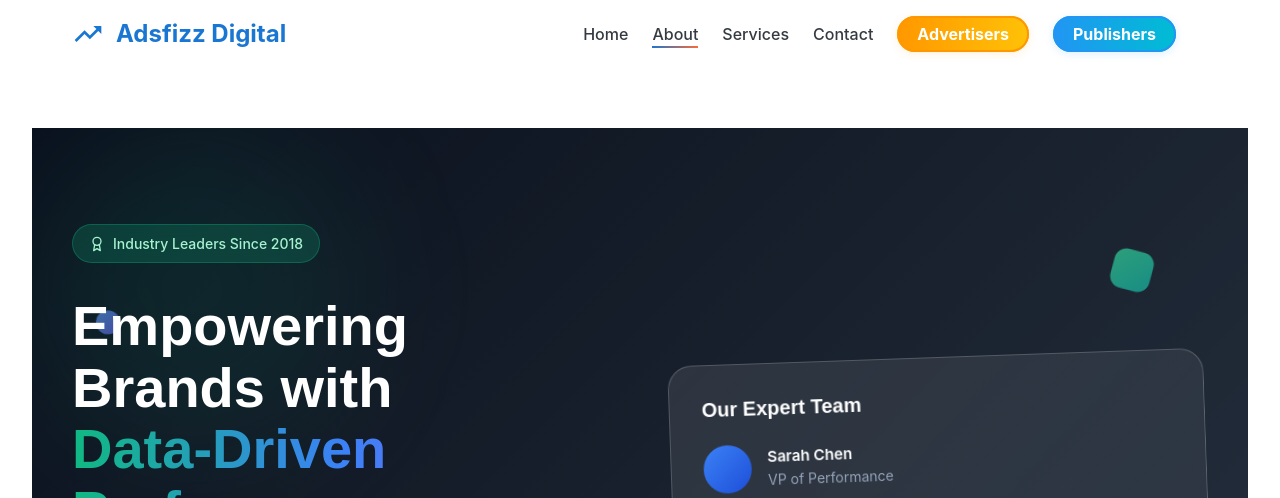
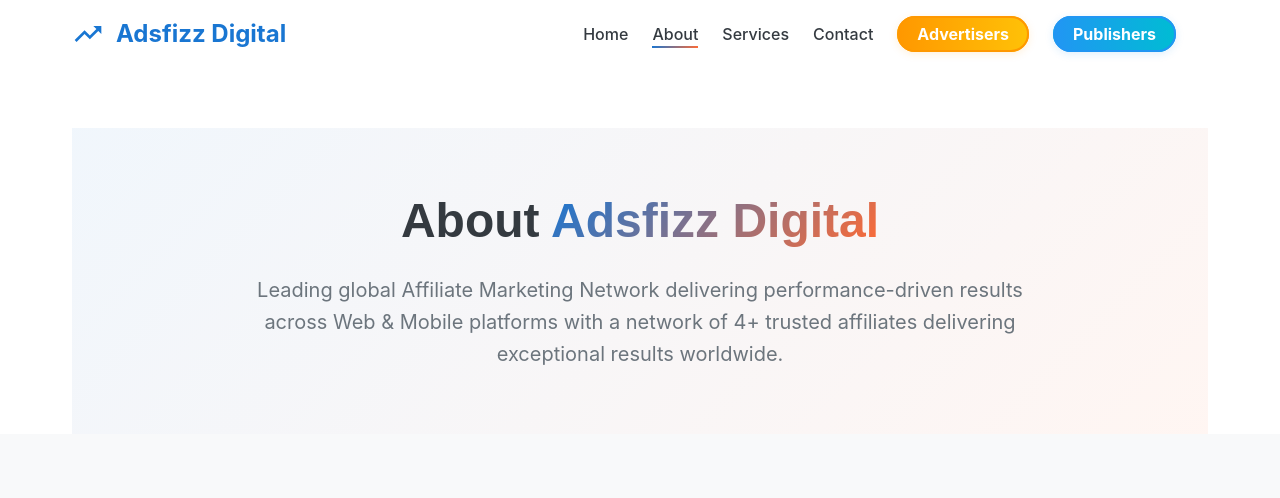
Before and after one commit to Vaibhavraj08/adsfizzwebsite, a React (Vite) app: page /about in a window 1280 px wide. Shown: the top 498 px of the page. Built offline with nearby package versions, Linux system fonts and the light colour scheme; grey boxes are pictures that could not be loaded.

Commit message:
fix style

```diff
--- a/src/components/common/Layout/Layout.styled.ts
+++ b/src/components/common/Layout/Layout.styled.ts
@@ -14,14 +14,9 @@
 
 export const PageContainer = styled.div`
   width: 100%;
-  max-width: 1400px;
+  max-width: 1200px;
   margin: 0 auto;
   padding: 0 ${theme.spacing.md};
-
-  @media (max-width: 768px) {
-    max-width: 100vw;
-    padding: 0 0.5rem;
-  }
 
   @media (min-width: ${theme.breakpoints.tablet}) {
     padding: 0 ${theme.spacing.xl};
--- a/src/pages/About/About.styled.ts
+++ b/src/pages/About/About.styled.ts
@@ -3,9 +3,45 @@
 import { fadeIn, slideInLeft } from '../../styles/animations';
 
 export const AboutContainer = styled.div`
-   padding: ${theme.spacing['2xl']} 0;
+  padding: ${theme.spacing['2xl']} 0;
 `;
 
+export const AboutHero = styled.section`
+  text-align: center;
+  padding: ${theme.spacing['3xl']} 0;
+  background: linear-gradient(135deg, ${theme.colors.primary.main}10, ${theme.colors.accent.main}10);
+  animation: ${fadeIn} 0.8s ease-out;
+
+  h1 {
+    font-size: ${theme.typography.fontSize['4xl']};
+    font-weight: ${theme.typography.fontWeight.bold};
+    color: ${theme.colors.neutral.dark};
+    margin-bottom: ${theme.spacing.lg};
+
+    @media (min-width: ${theme.breakpoints.tablet}) {
+      font-size: ${theme.typography.fontSize['5xl']};
+    }
+
+    .highlight {
+      background: linear-gradient(135deg, ${theme.colors.primary.main}, ${theme.colors.accent.main});
+      -webkit-background-clip: text;
+      -webkit-text-fill-color: transparent;
+      background-clip: text;
+    }
+  }
+
+  p {
+    font-size: ${theme.typography.fontSize.lg};
+    color: ${theme.colors.neutral.medium};
+    max-width: 800px;
+    margin: 0 auto;
+    line-height: ${theme.typography.lineHeight.relaxed};
+
+    @media (min-width: ${theme.breakpoints.tablet}) {
+      font-size: ${theme.typography.fontSize.xl};
+    }
+  }
+`;
 
 export const AboutSection = styled.section`
   padding: ${theme.spacing['3xl']} 0;
--- a/src/pages/About/About.tsx
+++ b/src/pages/About/About.tsx
@@ -3,9 +3,9 @@
 import { Layout, PageContainer } from '../../components/common/Layout';
 import { COMPANY_INFO } from '../../utils/constants';
 import { PUBLIC_IMAGES } from '../../utils/publicImages';
-import { AboutHero } from '../../components/about/Hero/AboutHero';
 import {
   AboutContainer,
+  AboutHero,
   AboutSection,
   SectionContent,
   TextContent,
@@ -20,7 +20,15 @@
     <Layout>
       <AboutContainer>
         <PageContainer>
-          <AboutHero />
+          <AboutHero>
+            <h1>
+              About <span className="highlight">{COMPANY_INFO.name}</span>
+            </h1>
+            <p>
+              {COMPANY_INFO.description} with a network of {COMPANY_INFO.specialties.length}+
+              trusted affiliates delivering exceptional results worldwide.
+            </p>
+          </AboutHero>
         </PageContainer>
 
         <AboutSection>
--- /dev/null
+++ b/src/pages/Services/Services.styles.ts
@@ -0,0 +1,88 @@
+import styled from 'styled-components';
+import { theme } from '../../styles/theme';
+import { Grid } from '../../styles/GlobalStyles';
+
+export const ServicesHeader = styled.div`
+  text-align: center;
+  margin-bottom: ${theme.spacing['4xl']};
+
+  h1 {
+    font-size: ${theme.typography.fontSize['4xl']};
+    margin-bottom: ${theme.spacing.lg};
+
+    @media (min-width: ${theme.breakpoints.tablet}) {
+      font-size: ${theme.typography.fontSize['5xl']};
+    }
+  }
+
+  p {
+    font-size: ${theme.typography.fontSize.lg};
+    color: ${theme.colors.neutral.medium};
+    max-width: 800px;
+    margin: 0 auto;
+  }
+`;
+
+export const StyledGrid = styled(Grid)`
+  grid-template-columns: 1fr;
+  gap: ${theme.spacing['2xl']};
+
+  @media (min-width: ${theme.breakpoints.tablet}) {
+    grid-template-columns: repeat(2, 1fr);
+  }
+
+  @media (min-width: ${theme.breakpoints.desktop}) {
+    grid-template-columns: repeat(2, 1fr);
+  }
+`;
+
+export const StyledCardContent = styled.div`
+  display: flex;
+  flex-direction: column;
+  gap: ${theme.spacing['2xl']};
+`;
+
+export const IconWrapper = styled.div`
+  padding: ${theme.spacing.xl};
+  border-radius: ${theme.borderRadius.lg};
+  background: linear-gradient(135deg, ${theme.colors.primary.light}20, ${theme.colors.accent.main}20);
+  display: flex;
+  align-items: center;
+  justify-content: center;
+  width: fit-content;
+`;
+
+export const IconComponent = styled.div`
+  display: flex;
+  align-items: center;
+  justify-content: center;
+
+  svg {
+    font-size: ${theme.typography.fontSize['3xl']};
+    color: ${theme.colors.primary.main};
+  }
+`;
+
+export const FeaturesList = styled.ul`
+  list-style: none;
+  padding: 0;
+`;
+
+export const FeatureItem = styled.li`
+  display: flex;
+  align-items: flex-start;
+  gap: ${theme.spacing.sm};
+  margin-bottom: ${theme.spacing.md};
+  color: ${theme.colors.neutral.medium};
+
+  svg {
+    color: ${theme.colors.success.main};
+    font-size: ${theme.typography.fontSize.md};
+    flex-shrink: 0;
+    margin-top: 3px; // Small adjustment for alignment
+  }
+
+  span {
+    line-height: ${theme.typography.lineHeight.normal};
+  }
+`;
--- a/src/pages/Services/Services.tsx
+++ b/src/pages/Services/Services.tsx
@@ -4,7 +4,16 @@
 import { Card } from '../../components/common/Card';
 import { Button } from '../../components/common/Button';
 import { SERVICES } from '../../utils/constants';
-import { Grid, Section } from '../../styles/GlobalStyles';
+import { Section } from '../../styles/GlobalStyles';
+import {
+  ServicesHeader,
+  StyledGrid,
+  StyledCardContent,
+  IconWrapper,
+  IconComponent,
+  FeaturesList,
+  FeatureItem
+} from './Services.styles'; // Import new styled components
 
 const iconMap = {
   PersonAdd,
@@ -18,18 +27,16 @@
     <Layout>
       <Section>
         <PageContainer>
-          <div style={{ textAlign: 'center', marginBottom: '4rem' }}>
-            <h1 style={{ fontSize: '3rem', marginBottom: '1rem' }}>
-              Our Performance Marketing Services
-            </h1>
-            <p style={{ fontSize: '1.25rem', color: '#6c757d', maxWidth: '800px', margin: '0 auto' }}>
+          <ServicesHeader>
+            <h1>Our Performance Marketing Services</h1>
+            <p>
               Choose from our comprehensive range of performance marketing models designed to maximize your ROI and drive measurable results across all digital channels.
             </p>
-          </div>
+          </ServicesHeader>
 
-          <Grid columns={2} gap="2rem">
+          <StyledGrid>
             {SERVICES.map((service) => {
-              const IconComponent = iconMap[service.icon as keyof typeof iconMap];
+              const Icon = iconMap[service.icon as keyof typeof iconMap];
 
               return (
                 <Card
@@ -42,40 +49,29 @@
                     </Button>
                   }
                 >
-                  <div style={{ display: 'flex', alignItems: 'center', gap: '1rem', marginBottom: '1.5rem' }}>
-                    <div style={{
-                      padding: '1rem',
-                      borderRadius: '0.75rem',
-                      background: 'linear-gradient(135deg, #1976d220, #ff6b3520)',
-                      display: 'flex',
-                      alignItems: 'center',
-                      justifyContent: 'center'
-                    }}>
-                      <IconComponent style={{ fontSize: '2rem', color: '#1976d2' }} />
+                  <StyledCardContent>
+                    <IconWrapper>
+                      <IconComponent>
+                        <Icon />
+                      </IconComponent>
+                    </IconWrapper>
+
+                    <div>
+                      <h4>Key Features:</h4>
+                      <FeaturesList>
+                        {service.features.map((feature, index) => (
+                          <FeatureItem key={index}>
+                            <CheckCircle />
+                            <span>{feature}</span>
+                          </FeatureItem>
+                        ))}
+                      </FeaturesList>
                     </div>
-                  </div>
-
-                  <div style={{ marginBottom: '1.5rem' }}>
-                    <h4 style={{ marginBottom: '1rem', color: '#343a40' }}>Key Features:</h4>
-                    <ul style={{ listStyle: 'none', padding: 0 }}>
-                      {service.features.map((feature, index) => (
-                        <li key={index} style={{
-                          display: 'flex',
-                          alignItems: 'center',
-                          gap: '0.5rem',
-                          marginBottom: '0.5rem',
-                          color: '#6c757d'
-                        }}>
-                          <CheckCircle style={{ color: '#4caf50', fontSize: '1rem' }} />
-                          <span>{feature}</span>
-                        </li>
-                      ))}
-                    </ul>
-                  </div>
+                  </StyledCardContent>
                 </Card>
               );
             })}
-          </Grid>
+          </StyledGrid>
         </PageContainer>
       </Section>
     </Layout>
--- a/src/styles/GlobalStyles.ts
+++ b/src/styles/GlobalStyles.ts
@@ -61,11 +61,6 @@
   margin: 0 auto;
   padding: 0 ${theme.spacing.md};
 
-  @media (max-width: 768px) {
-    max-width: 100vw;
-    padding: 0 0.5rem;
-  }
-
   @media (min-width: ${theme.breakpoints.tablet}) {
     padding: 0 ${theme.spacing.xl};
   }
@@ -73,11 +68,6 @@
 
 export const Section = styled.section`
   padding: ${theme.spacing['3xl']} 0;
-
-  @media (max-width: 768px) {
-    width: 100vw;
-    padding: ${theme.spacing.lg} 0;
-  }
 
   @media (min-width: ${theme.breakpoints.tablet}) {
     padding: ${theme.spacing['4xl']} 0;
```
